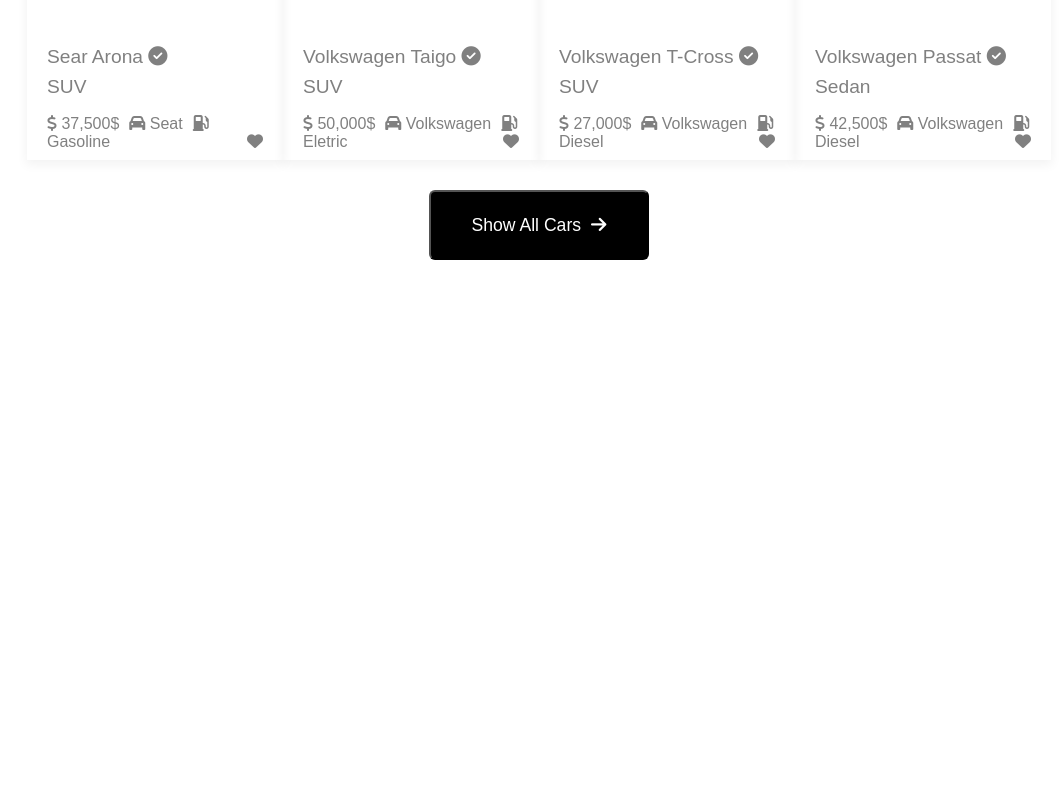
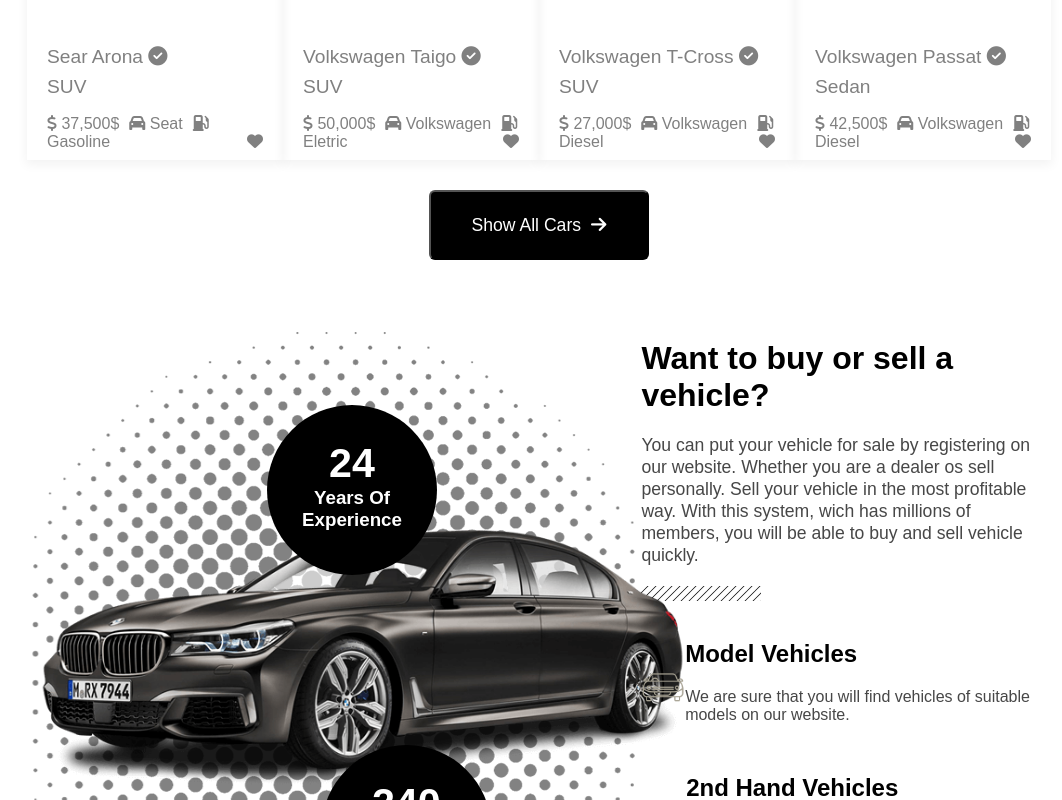
Before and after one commit to LucaDalRi/proj-html-vuejs, a Vue app: page / in a window 1280 px wide. Shown: the part 2000-2800 px from the top of the page, without its empty margins (101-1163 px from the left). Before the commit the page ends 2260 px from the top, so only its background shows below. Built offline with nearby package versions, Linux system fonts and the light colour scheme.

Commit message:
Main Section 2 completato

```diff
--- a/index.html
+++ b/index.html
@@ -1,14 +1,17 @@
 <!DOCTYPE html>
 <html lang="en">
+
 <head>
   <meta charset="UTF-8" />
-    <link rel="icon" type="image/svg+xml" href="/vite.svg" />
+  <link rel="icon" href="/src/assets/favicon-autocar.png" />
   <link rel="stylesheet" href="https://cdnjs.cloudflare.com/ajax/libs/font-awesome/6.3.0/css/all.min.css">
   <meta name="viewport" content="width=device-width, initial-scale=1.0" />
-    <title>Vite + Vue</title>
+  <title>AutoCar</title>
 </head>
+
 <body>
   <div id="app"></div>
   <script type="module" src="/src/main.js"></script>
 </body>
+
 </html>
--- a/src/App.vue
+++ b/src/App.vue
@@ -27,8 +27,8 @@
     display: flex;
     align-items: center;
     justify-content: center;
-    background-color: black;
-    color: white;
+    background-color: #000000;
+    color: #ffffff;
     padding: 0 10px 0 10px;
     font-size: 1.3em;
     border-radius: 6px;
--- a/src/components/Header/HeaderSection1.vue
+++ b/src/components/Header/HeaderSection1.vue
@@ -86,7 +86,7 @@
 
           a {
             text-decoration: none;
-            color: black;
+            color: #000000;
             font-size: 1.2rem;
             font-weight: bold;
           }
--- a/src/components/Header/JumbotronApp.vue
+++ b/src/components/Header/JumbotronApp.vue
@@ -81,8 +81,8 @@
     width: 60px;
     height: 60px;
     position: absolute;
-    background-color: black;
-    color: white;
+    background-color: #000000;
+    color: #aaaaaa;
     top: 45%;
     display: flex;
     align-items: center;
@@ -108,7 +108,7 @@
   top: 40%;
   width: 400px;
   height: 250px;
-  color: white;
+  color: #ffffff;
 
   h1, h2{
     padding-bottom: 30px;
--- a/src/components/Main/MainApp.vue
+++ b/src/components/Main/MainApp.vue
@@ -18,9 +18,8 @@
 <template>
 
   <MainSection1 />
-  <!-- <MainSection2 />
+  <MainSection2 />
   <MainSection3 />
-  <MainSection4 /> -->
 
 </template>
 
--- a/src/components/Main/MainSection1.vue
+++ b/src/components/Main/MainSection1.vue
@@ -129,17 +129,13 @@
           Show All Cars
         </span>
         <i class="fa-solid fa-arrow-right"></i>
-        </button>
+      </button>
     </div>
   </div>
 
 </template>
 
 <style lang="scss" scoped>
-// * {
-//   border: 2px dashed red;
-// }
-
 .containerPrincipale {
   width: 80%;
   margin: 0 auto;
@@ -197,7 +193,7 @@
         height: 15%;
         text-align: center;
         font-size: 1.2em;
-        color: gray;
+        color: #aaaaaa;
       }
     }
   }
@@ -247,16 +243,16 @@
     }
   }
 
-  .buttonBlack{
+  .buttonBlack {
     display: flex;
     justify-content: center;
 
-    button{
+    button {
       height: 70px;
       width: 220px;
       font-size: 1.1em;
 
-      span{
+      span {
         margin-right: 10px;
       }
     }
--- a/src/components/Main/MainSection2.vue
+++ b/src/components/Main/MainSection2.vue
@@ -6,14 +6,192 @@
 
 <template>
 
-  <div>
-    <h1>
-      Prova!
-    </h1>
+  <div class="containerSection2">
+    <div class="containerImg-Info">
+      <div class="imgCar">
+        <img src="../../assets/aoutcar-about-1.png" alt="Bmw 8">
+      </div>
+      <div class="info infoCircle1">
+        <h3>
+          <p>24</p> Years Of Experience
+        </h3>
+      </div>
+      <div class="info infoCircle2">
+        <h3>
+          <p>240</p> Special Expert Team
+        </h3>
+      </div>
+    </div>
+    <div class="containerText">
+      <div class="container1">
+        <h2>
+          Want to buy or sell a vehicle?
+        </h2>
+        <p>
+          You can put your vehicle for sale by registering on our website. Whether you are a dealer os sell personally.
+          Sell your vehicle in the most profitable way.
+          With this system, wich has millions of members, you will be able to buy and sell vehicle quickly.
+        </p>
+        <div class="divider">
+          <img src="../../assets/divider.jpg" alt="Divider">
+        </div>
+      </div>
+      <div class="container2">
+        <div class="icona">
+          <img src="../../assets/IconaAuto.webp" alt="Icona Model Vehicles">
+        </div>
+        <div class="text">
+          <h2>
+            Model Vehicles
+          </h2>
+          <p>
+            We are sure that you will find vehicles of suitable models on our website.
+          </p>
+        </div>
+      </div>
+      <div class="container2">
+        <div class="icona">
+          <img src="../../assets/icona2nd.png" alt="">
+        </div>
+        <div class="text">
+          <h2>
+            2nd Hand Vehicles
+          </h2>
+          <p>
+            You can put your used vehicles for sale by adding them to our website.
+          </p>
+        </div>
+      </div>
+      <div class="buttonBlack">
+        <button>Get to know us <i class="fa-solid fa-arrow-right"></i></button>
+      </div>
+    </div>
   </div>
 
 </template>
 
 <style lang="scss" scoped>
+.containerSection2 {
+  margin-top: 30px;
+  height: 800px;
+  width: 80%;
+  margin: 0 auto;
+  display: flex;
+  align-items: center;
+  margin-bottom: 30px;
 
+  .containerImg-Info {
+    width: 60%;
+    height: 100%;
+    background-image: url('../../assets/circle-auto-car-1.png');
+    background-repeat: no-repeat;
+    background-position: center;
+    position: relative;
+    display: flex;
+    align-items: center;
+    justify-content: center;
+
+    .imgCar {
+      margin-left: 60px;
+
+      img {
+        height: 600px;
+        width: 650px;
+      }
+    }
+
+    .info {
+      color: #ffffff;
+      background-color: #000000;
+      width: 170px;
+      height: 200px;
+      display: flex;
+      align-items: center;
+      justify-content: center;
+      position: absolute;
+      clip-path: circle();
+
+      p {
+        font-size: 2.2em;
+      }
+
+      h3 {
+        text-align: center;
+        height: 100%;
+        padding-top: 50px;
+      }
+    }
+
+    .infoCircle1 {
+      top: 130px;
+      left: 240px;
+    }
+
+    .infoCircle2 {
+      right: 150px;
+      bottom: 130px;
+    }
+  }
+
+  .containerText {
+    height: 80%;
+    width: 40%;
+
+    .buttonBlack {
+      height: 80px;
+      margin-top: 30px;
+
+      button{
+        padding: 0px 30px;
+        font-size: 1.1em;
+
+        i{
+          margin-left: 10px;
+        }
+      }
+    }
+  }
+
+  .container1 {
+
+    h2 {
+      font-size: 2em;
+      margin-bottom: 20px;
+    }
+
+    p {
+      color: #474747;
+      line-height: 22px;
+      font-size: 1.1em;
+      margin-bottom: 20px;
+    }
+  }
+
+  .container2 {
+    display: flex;
+    align-items: center;
+    margin-top: 30px;
+
+    .icona {
+      width: 15%;
+      height: 80px;
+
+      img {
+        height: 100%;
+        width: 100%;
+        object-fit: contain;
+        filter: saturate(10%);
+      }
+    }
+
+    h2 {
+      padding: 5px 0px;
+    }
+
+    p {
+      padding: 15px 0px;
+      color: #474747;
+    }
+  }
+}
 </style>
```
Also changed, not shown: src/assets/IconaAuto.webp (added), src/assets/icona2nd.png (added). Lines whose indentation alone changed are shown as unchanged.
